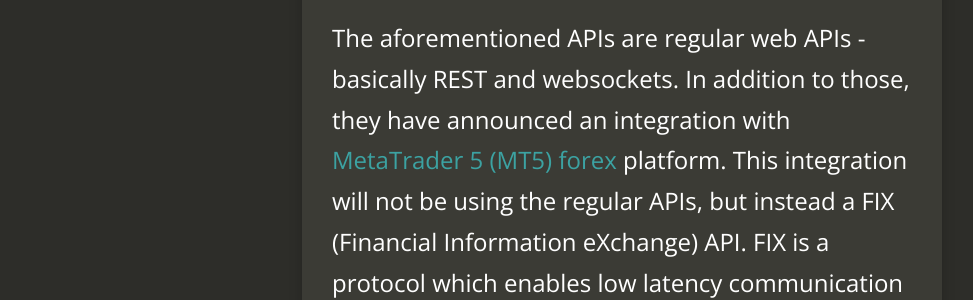
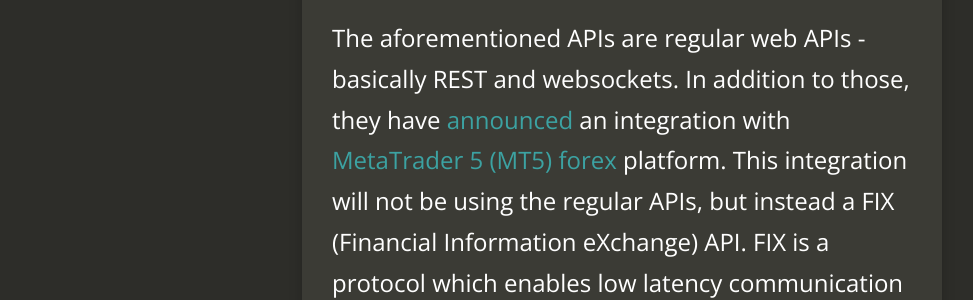
Before and after one commit to niklas-e/niklas-e.github.io, a Jekyll site: the page built from _posts/2021-02-13-due-diligence-beaxy-exchange.md, in a window 1280 px wide and 900 px high, scrolled down 5568 px. Shown: the part 239-539 px from the top of the window, without its empty margins (18-991 px from the left). Built offline with Jekyll 4.4.1, drawn with Linux system fonts in a browser that asks for light colours; nearby versions of some CDN libraries; comment, search, counter and statistics services are not loaded; part of the change alters nothing that is shown.

```diff
--- a/_posts/2021-02-13-due-diligence-beaxy-exchange.md
+++ b/_posts/2021-02-13-due-diligence-beaxy-exchange.md
@@ -61,7 +61,7 @@ Here's some notable things about the exchange
 
 In addition to basic trading functionalities they are working on integrating trading bots. In practice this means robust APIs, which could be used for other purposes too. Bots are mainly used by advanced traders and institutions. I think these are integral part of increasing and maintaining trading volume and healthy liquidity. This far they have announced they will support Gunbot, Hummingbot and Autonio. The integrations are in the state of polishing; almost ready for production use.
 
-The aforementioned APIs are regular web APIs - basically REST and websockets. In addition to those, they have announced an integration with [MetaTrader 5 (MT5) forex](https://www.metatrader5.com/){:target='_blank'} platform. This integration will not be using the regular APIs, but instead a FIX (Financial Information eXchange) API. FIX is a protocol which enables low latency communication and is used widely for example in NASDAQ. As Cooper, Beaxy's Head of Customer Service, [described in the latest AMA](https://youtu.be/T3HGqvYmHB4?t=410){:target='_blank'} in terms of internet connections "REST and websocket APIs are like your cable connection and the FIX API is the trunk line your ISP is using to connect to the larger system". Anyhow, the integration will be quite exciting businesswise, because Beaxy will be the only cryptocurrency exchange integrated into MetaTrader platform. This will give pretty nice exposure to Beaxy and helps in bringing trading volume to the exchange.
+The aforementioned APIs are regular web APIs - basically REST and websockets. In addition to those, they have [announced](https://beaxy.com/blog/mt5-integrates-beaxy-exchange-to-provide-spot-crypto-trading/){:target='_blank'} an integration with [MetaTrader 5 (MT5) forex](https://www.metatrader5.com/){:target='_blank'} platform. This integration will not be using the regular APIs, but instead a FIX (Financial Information eXchange) API. FIX is a protocol which enables low latency communication and is used widely for example in NASDAQ. As Cooper, Beaxy's Head of Customer Service, [described in the latest AMA](https://youtu.be/T3HGqvYmHB4?t=410){:target='_blank'} in terms of internet connections "REST and websocket APIs are like your cable connection and the FIX API is the trunk line your ISP is using to connect to the larger system". Anyhow, the integration will be quite exciting businesswise, because Beaxy will be the only cryptocurrency exchange integrated into MetaTrader platform. This will give pretty nice exposure to Beaxy and helps in bringing trading volume to the exchange.
 
 ## Beaxy Black
 
```
